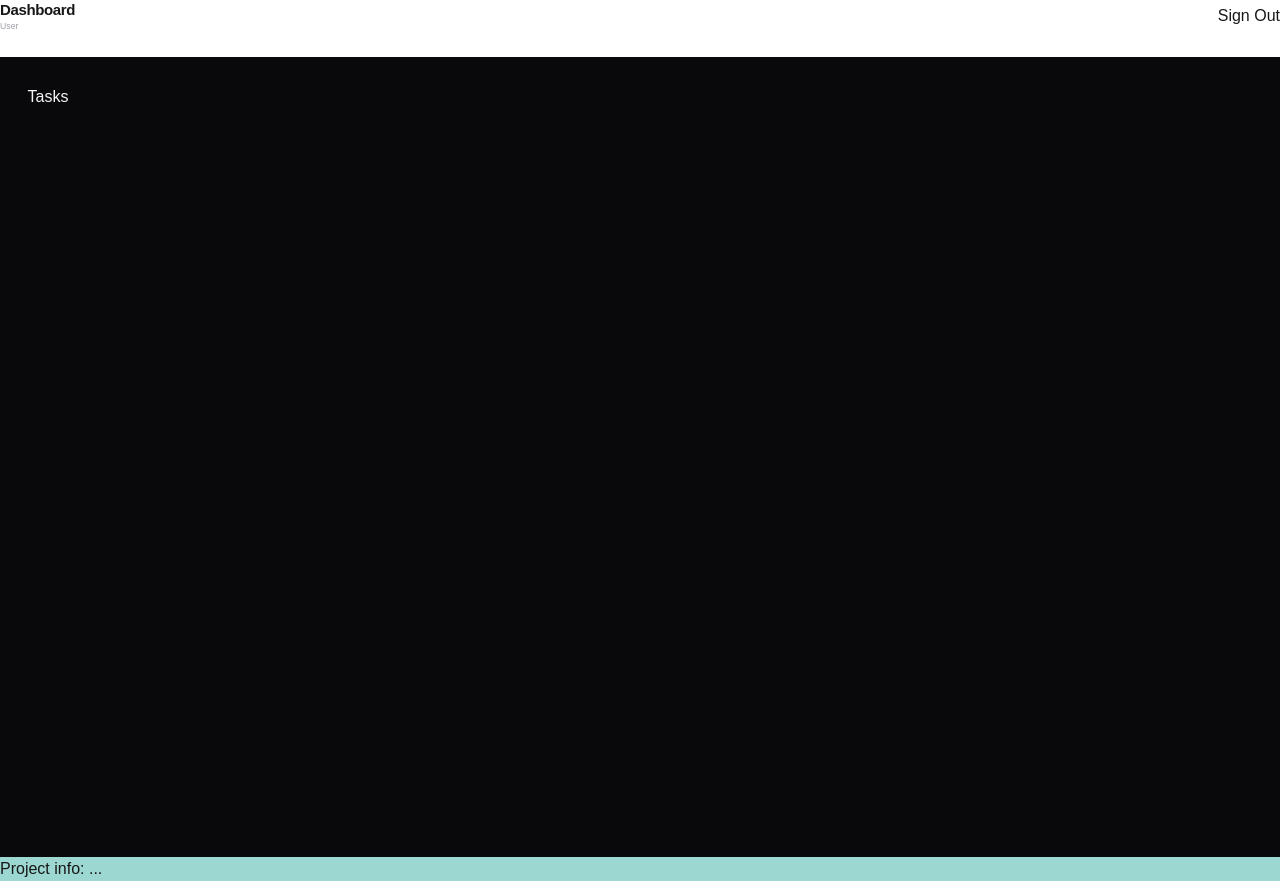
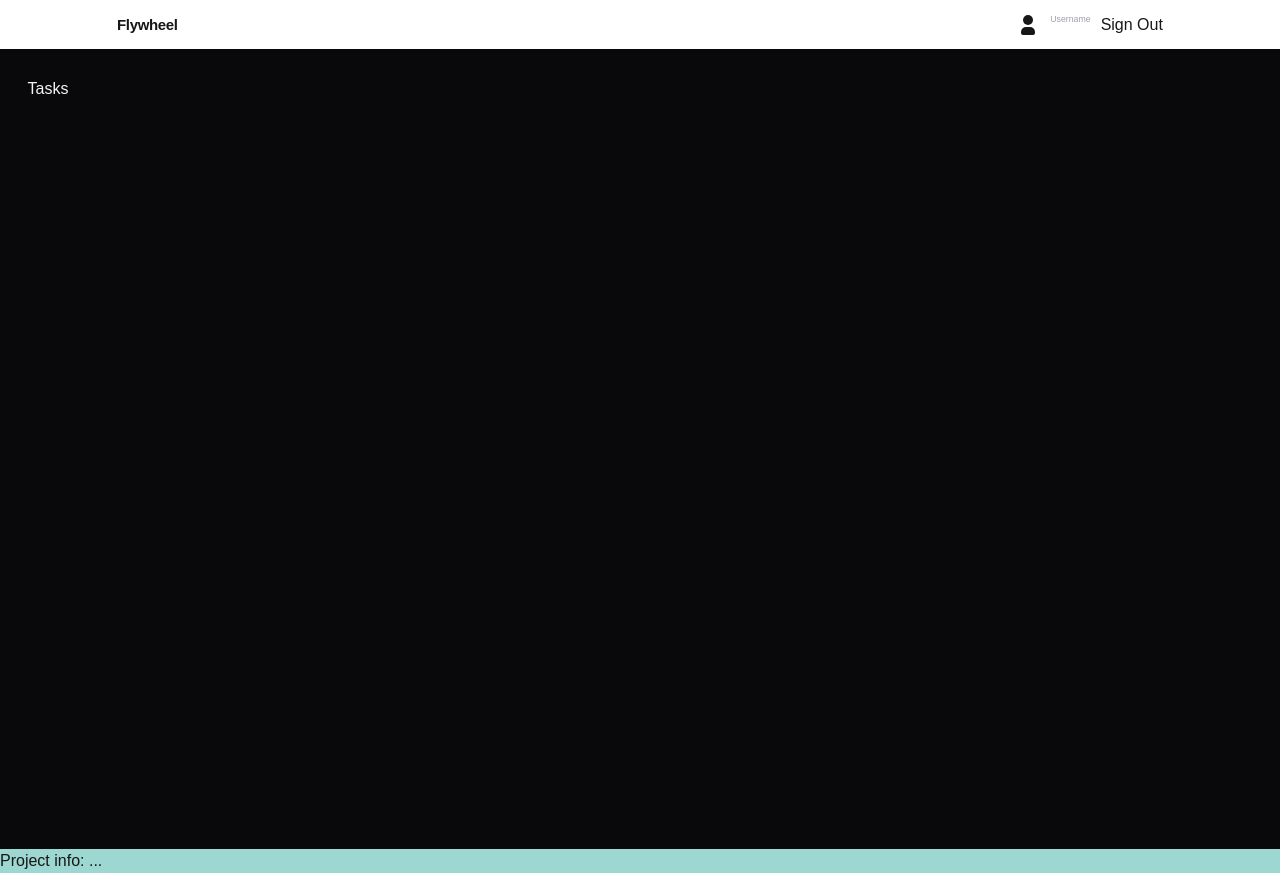
Before and after one commit to tas014/flywheel-technical-task, a Next.js app: page /tasks in a window 1280 px wide. Built offline with nearby package versions, Linux system fonts and the light colour scheme.

Commit message:
Header Basic UI

```diff
--- a/components/UI/Header.tsx
+++ b/components/UI/Header.tsx
@@ -1,13 +1,19 @@
 import SignOutButton from "../shared/SignOutButton";
+import UserIcon from "./Icons/User";
 
 export default function Header() {
   return (
-    <header className="flex justify-between items-center mb-10">
-      <div>
-        <h1 className="text-2xl font-bold tracking-tight">Dashboard</h1>
-        <p className="text-zinc-400 text-sm">User</p>
+    <header className="flex place-content-center p-5">
+      <div className="w-5/6 flex justify-between">
+        <div className="flex items-center gap-3">
+          <h1 className="text-2xl font-bold tracking-tight">Flywheel</h1>
+        </div>
+        <div className="flex place-content-center gap-4">
+          <UserIcon />
+          <span className="text-zinc-400 text-sm">Username</span>
+          <SignOutButton />
+        </div>
       </div>
-      <SignOutButton />
     </header>
   );
 }
--- /dev/null
+++ b/components/UI/Icons/User.tsx
@@ -0,0 +1,16 @@
+export default function UserIcon() {
+  return (
+    <svg
+      xmlns="http://www.w3.org/2000/svg"
+      width="24"
+      height="24"
+      viewBox="0 0 24 24"
+      fill="currentColor"
+      className="icon icon-tabler icons-tabler-filled icon-tabler-user"
+    >
+      <path stroke="none" d="M0 0h24v24H0z" fill="none" />
+      <path d="M12 2a5 5 0 1 1 -5 5l.005 -.217a5 5 0 0 1 4.995 -4.783z" />
+      <path d="M14 14a5 5 0 0 1 5 5v1a2 2 0 0 1 -2 2h-10a2 2 0 0 1 -2 -2v-1a5 5 0 0 1 5 -5h4z" />
+    </svg>
+  );
+}
```
